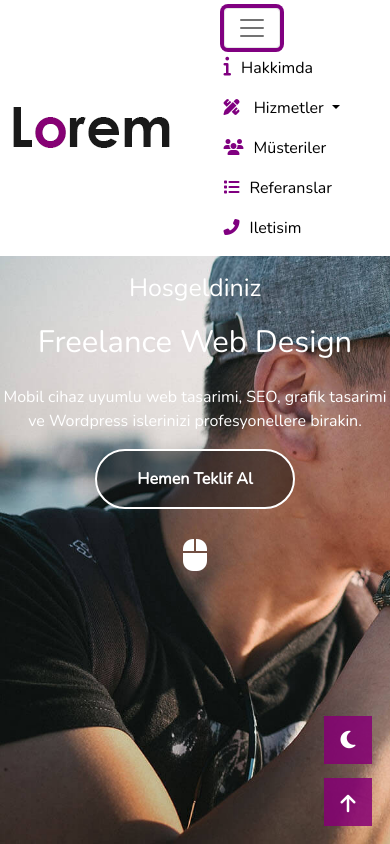
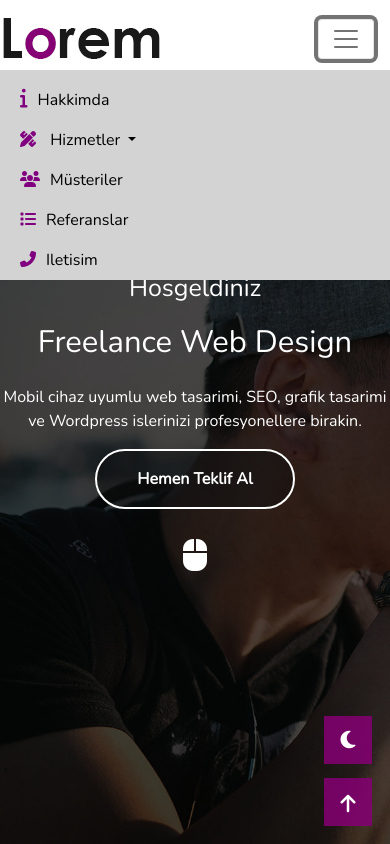
Before and after one commit to iamfatihay/freelance-web-design, a plain HTML site: page index.html in a window 390 px wide. Both pictures are taken after a click on the button "Toggle navigation". Shown: the top 844 px of the page. Drawn offline with nearby package versions, Linux system fonts and the light colour scheme.

Commit message:
completed

```diff
--- a/css/style.css
+++ b/css/style.css
@@ -26,8 +26,9 @@ nav .right {
 .navbar {
   z-index: 10;
 }
-.logo {
-  margin-left: -80px;
+
+.navbar-toggle {
+  margin-right: 40px;
 }
 .nav-link {
   color: black !important;
@@ -42,10 +43,26 @@ nav .right {
   margin-right: 20px;
 }
 
+@media screen and (max-width: 992px) {
+  .navbar-collapse {
+    height: 12vh;
+  }
+  ul.navbar-nav {
+    background-color: var(--renk4) !important;
+    padding: 10px 0 0 20px;
+    width: 120%;
+  }
+  ul.navbar-nav li ul.dropdown-menu {
+    background-color: var(--renk4);
+    margin-left: 30px;
+    border: none;
+  }
+}
+
 /* ....---------------MAIN KISMI -------------......... */
 main {
   background-image: url("../images/header-bg.jpeg");
-
+  display: flex;
   height: 100vh;
   width: 100%;
   /*margin-top: 40px ; --->bunu yazinca navbari baz alarak yukardan margin veriyor. Navbara position:fixed dedigim icin Nedeni ne bunun ? */
@@ -54,6 +71,17 @@ main {
   position: relative;
 }
 
+main::after {
+  content: "";
+  width: 100%;
+  height: 100%;
+  background-color: black;
+  position: absolute;
+  opacity: 0.7;
+}
+.yazilar {
+  z-index: 1;
+}
 .yazilar p:nth-child(1) {
   font-size: 25px;
   font-weight: 300;
@@ -417,11 +445,13 @@ footer i {
 }
 
 /**RESIMLER AFTER-BEFORE KISMI ****/
+
 .tüm-resimler .col {
   position: relative;
 }
+
 .tüm-resimler .col::after {
-  content: "PROJE1";
+  content: "PROJELER";
   align-items: flex-end;
   justify-content: center;
   color: white;
@@ -430,20 +460,16 @@ footer i {
   width: 100%;
   height: 100%;
   background-color: var(--renk5);
-  transform: scale(0);
-  transform: translate(0px, 0px);
-
   opacity: 0;
 }
 
 .tüm-resimler .col:hover::after {
   top: 0;
   left: 0;
-  transform: scale(1);
-  transform: translate(0px, 0px);
-  transition: all 0.5s ease-in;
   opacity: 0.8;
   align-items: center;
+  transition: opacity 3s, border-radius 1s;
+  border-radius: 15px;
 }
 /*WEB-TASARIM */
 
--- a/index.html
+++ b/index.html
@@ -32,7 +32,6 @@
     <nav
       class="navbar navbar-expand-lg bg-white navbar-light position-fixed w-100"
     >
-      <div class="container-fluid">
       <div class="logo">
         <a class="navbar-brand" href="#"
           ><img src="./images/logo.png" alt=""
@@ -41,9 +40,8 @@
 
       <!------------------------------ NAVBAR SAG KISIM ------------------------------>
 
-        <div class="right">
       <button
-            class="navbar-toggler"
+        class="navbar-toggler me-3"
         type="button"
         data-bs-toggle="collapse"
         data-bs-target="#navbarNavDropdown"
@@ -54,7 +52,10 @@
         <span class="navbar-toggler-icon"></span>
       </button>
 
-          <div class="collapse navbar-collapse" id="navbarNavDropdown">
+      <div
+        class="collapse navbar-collapse justify-content-end"
+        id="navbarNavDropdown"
+      >
         <ul class="navbar-nav">
           <li class="nav-item">
             <a
@@ -119,17 +120,11 @@
           </li>
 
           <li class="nav-item">
-                <a
-                  class="nav-link active"
-                  aria-current="page"
-                  href="#iletisimId"
-                >
+            <a class="nav-link active" aria-current="page" href="#iletisimId">
               <i class="fa-solid fa-phone-flip"></i>Iletisim
             </a>
           </li>
         </ul>
-          </div>
-        </div>
       </div>
     </nav>
 
```
Lines whose indentation alone changed are shown as unchanged.
